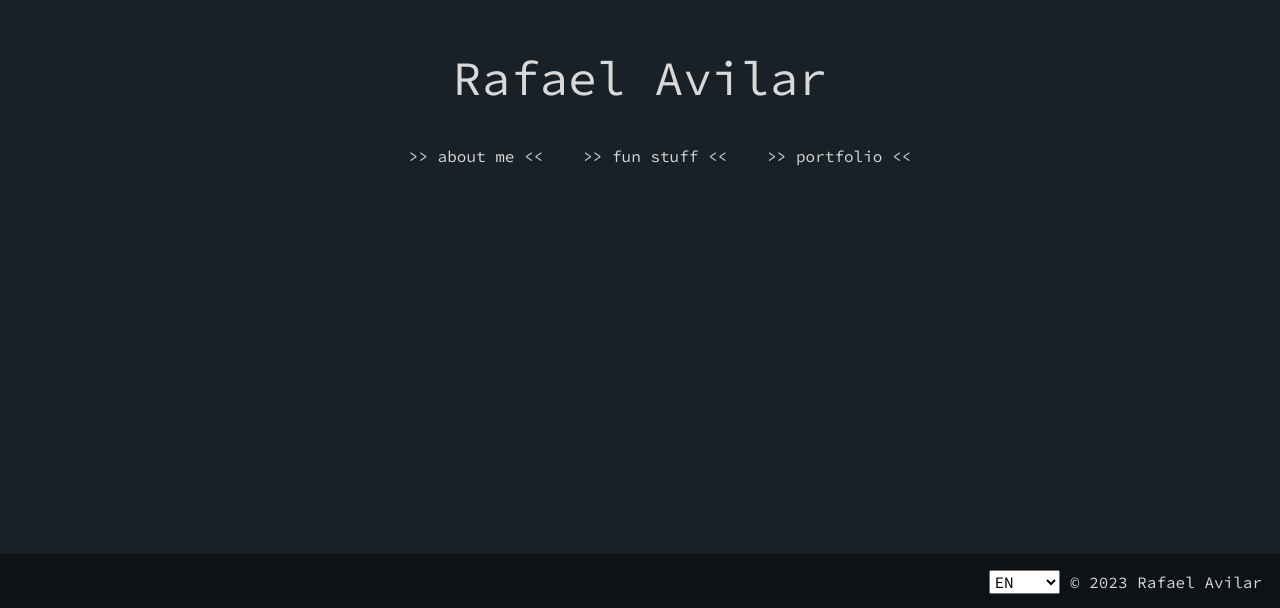
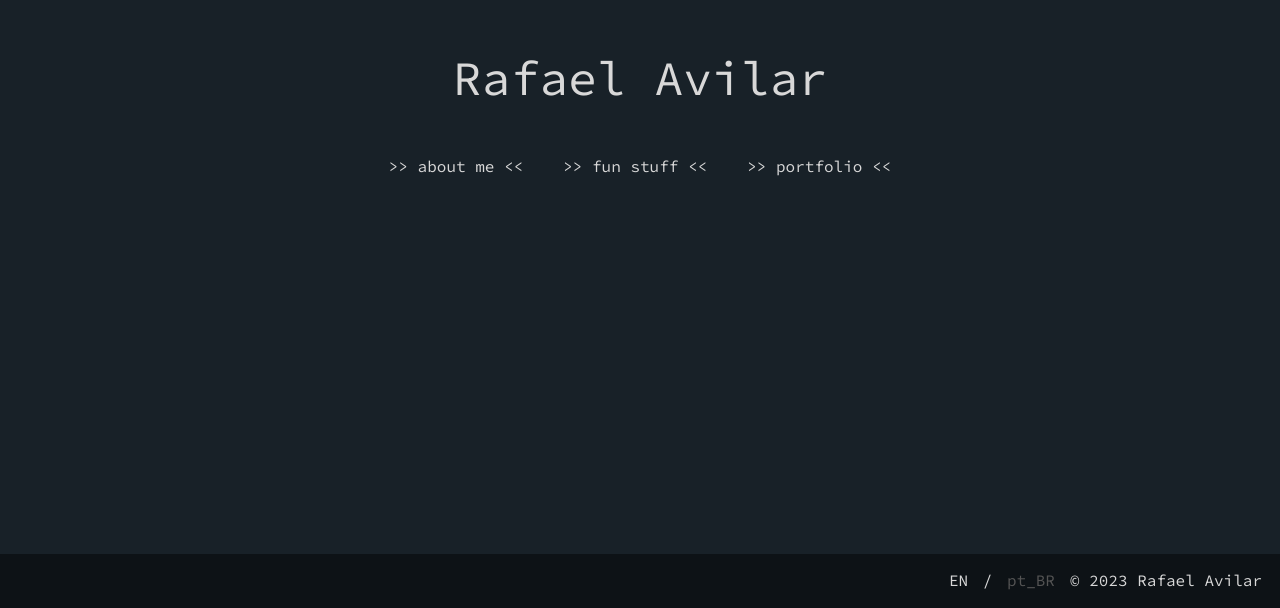
Before and after one commit to rafero1/site, a Nuxt app: page / in a window 1280 px wide. Shown: the part 192-800 px from the top of the page. Built offline with nearby package versions, Linux system fonts and the light colour scheme.

Commit message:
Refactor footer and locale functionality

```diff
--- a/app.vue
+++ b/app.vue
@@ -1,13 +1,55 @@
 <script lang="ts" setup>
+const { locale } = useI18n()
+
+let year = new Date().getFullYear()
 
 </script>
 
 <template>
   <div>
     <NuxtPage></NuxtPage>
+
+    <footer class="footer">
+      <p>
+        <form class="locale">
+          <label><input type="radio" v-model="locale" value="en"><span>EN</span></label> /
+          <label><input type="radio" v-model="locale" value="pt_BR"><span>pt_BR</span></label>
+        </form>
+        <span>©</span> {{ year }} Rafael Avilar
+      </p>
+    </footer>
   </div>
 </template>
 
-<style>
+<style scoped>
+.footer {
+  text-align: right;
+  position: absolute;
+  bottom: 0;
+  height: 54px;
+  width: 100%;
+  background-color: #0d1216;
+  p {
+    padding: 0 18px 0 0;
+  }
+  .locale {
+    display: inline;
+    input[type="radio"] {
+      display: none;
+    }
+    label {
+      margin: 0 5px;
+      color: #545454;
 
+      &:hover {
+        cursor: pointer;
+      }
+
+      input[type="radio"]:checked + span {
+        color: #d8d8d8;
+      }
+    }
+    margin: auto 10px;
+  }
+}
 </style>
--- a/assets/css/main.scss
+++ b/assets/css/main.scss
@@ -1,11 +1,11 @@
 * {
-    font-family: 'Source Code Pro', monospace;
-    font-size: 16px;
+  font-family: "Source Code Pro", monospace;
+  font-size: 16px;
 }
 
 body {
-    background-color: #182128;
-    color: #D8D8D8;
-    overflow: hidden;
-    margin: 0;
+  background-color: #182128;
+  color: #d8d8d8;
+  overflow: hidden;
+  margin: 0;
 }
--- a/i18n.config.ts
+++ b/i18n.config.ts
@@ -8,7 +8,7 @@ export default defineI18nConfig(() => ({
       funStuff: 'fun stuff',
       portfolio: 'portfolio',
     },
-    ptBR: {
+    pt_BR: {
       welcome: 'Bem-vindo',
       aboutMe: 'sobre mim',
       funStuff: 'coisas divertidas',
--- a/pages/index.vue
+++ b/pages/index.vue
@@ -3,8 +3,6 @@ const { locale } = useI18n()
 
 let colorGrey = '#545454'
 let colorBlack2 = '#182128'
-
-let year = new Date().getFullYear()
 
 </script>
 
@@ -18,18 +16,6 @@ let year = new Date().getFullYear()
         <li><NuxtLink to="/portfolio">&gt;&gt; {{ $t('portfolio') }} &lt;&lt;</NuxtLink></li>
       </ul>
     </nav>
-
-    <footer class="footer">
-      <p>
-        <form>
-          <select v-model="locale">
-            <option value="en">EN</option>
-            <option value="ptBR">pt_BR</option>
-          </select>
-        </form>
-        © {{ year }} Rafael Avilar
-      </p>
-    </footer>
   </div>
 </template>
 
@@ -43,11 +29,18 @@ let year = new Date().getFullYear()
 .links {
   margin-top: 38px;
   ul {
+    padding: 0;
     list-style: none;
     display: flex;
     justify-content: center;
+    flex-direction: column;
+    @media (min-width: 768px) {
+      flex-direction: row;
+    }
     li {
+      padding: 10px 0;
       margin: 0 20px;
+      text-align: center;
       a {
         text-decoration: none;
         color: inherit;
@@ -58,18 +51,4 @@ let year = new Date().getFullYear()
     }
   }
 }
-.footer {
-  text-align: right;
-  position: absolute;
-  bottom: 0;
-  height: 54px;
-  width: 100%;
-  background-color: #0D1216;
-  p {
-    padding: 0 18px 0 0;
-  }
-  form {
-    display: inline;
-  }
-}
 </style>
```
Also changed, not shown: pages/portfolio.vue (+5 -5 lines).
